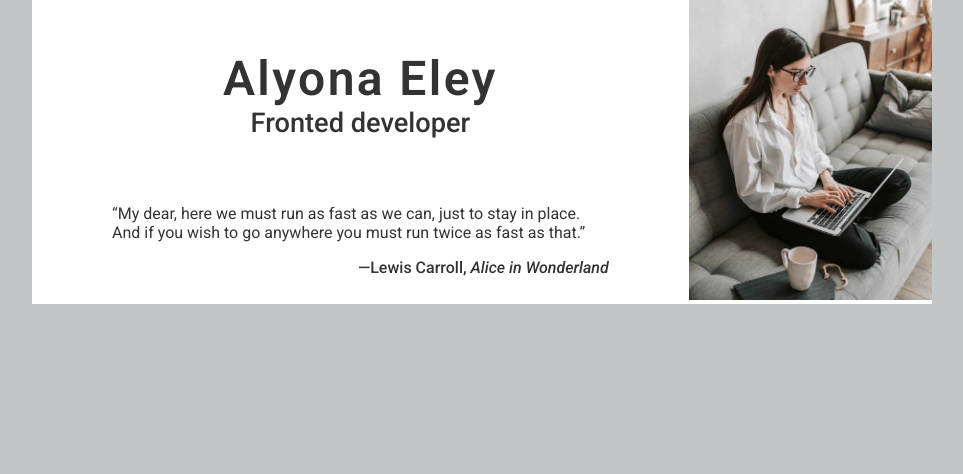
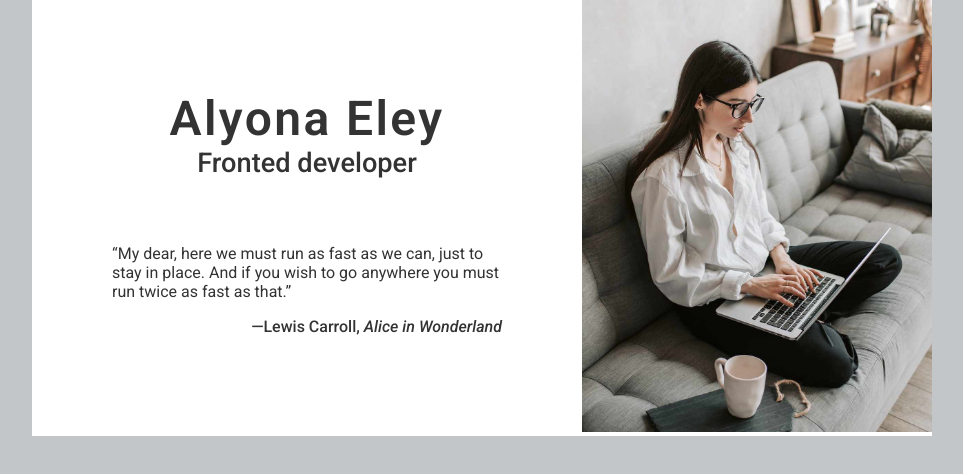
Before and after one commit to AlksAlena/rsschool-cv, a plain HTML site: page index.html in a window 1280 px wide. Shown: the whole page, without its empty margins (158-1121 px from the left). Drawn offline with Linux system fonts and the light colour scheme.

Commit message:
refactor: update header styles

```diff
--- a/index.html
+++ b/index.html
@@ -20,7 +20,7 @@
         </blockquote>
       </div>
       <div class="header-photo">
-        <img src="images/photo.jpeg" alt="Woman's photo from free photo stock" height="300">
+        <img src="images/photo.jpeg" alt="Woman's photo from free photo stock" width="350">
       </div>
     </header>
   </div>
--- a/styles/index.css
+++ b/styles/index.css
@@ -15,14 +15,14 @@ body {
 }
 .header-about {
   flex: 1;
-  padding: 20px 40px;
+  padding: 40px;
   text-align: center;
 }
 .header-about_name {
   font-size: 3em;
   letter-spacing: .05em;
   font-weight: 600;
-  margin-top: 30px;
+  margin-top: 50px;
   margin-bottom: 0;
 }
 .header-about_position {
```
